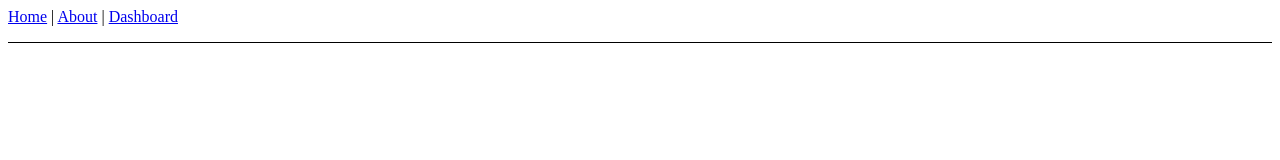
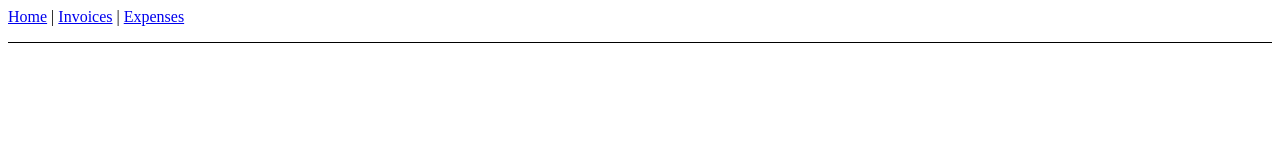
Before and after one commit to Ofice0313/tutorial-react-router-dom, a React (Vite) app in the folder react-router/: page / in a window 1280 px wide. Shown: the top 160 px of the page. Built offline with nearby package versions, Linux system fonts and the light colour scheme.

Commit message:
Adding routes

```diff
--- a/react-router/src/App.tsx
+++ b/react-router/src/App.tsx
@@ -13,8 +13,8 @@
       }}>
 
         <Link to="/">Home</Link> |{" "}
-        <Link to="/about">About</Link> |{" "}
-        <Link to="/dashboard">Dashboard</Link>
+        <Link to="/invoices">Invoices</Link> |{" "}
+        <Link to="/expenses">Expenses</Link>
 
       </nav>
     </>
--- a/react-router/src/main.tsx
+++ b/react-router/src/main.tsx
@@ -1,12 +1,18 @@
 import { StrictMode } from 'react'
 import { createRoot } from 'react-dom/client'
 import App from './App.tsx'
-import { BrowserRouter } from 'react-router-dom'
+import { BrowserRouter, Route, Routes } from 'react-router-dom'
+import Invoices from './routes/Invoices/index.tsx'
+import Expenses from './routes/Expenses/index.tsx'
 
 createRoot(document.getElementById('root')!).render(
   <StrictMode>
     <BrowserRouter>
-      <App />
+      <Routes>
+        <Route path="/" element={<App />} />
+        <Route path='expenses' element={<Expenses />} />
+        <Route path='invoices' element={<Invoices />} />
+      </Routes>
     </BrowserRouter>
   </StrictMode>,
 )
--- /dev/null
+++ b/react-router/src/routes/Expenses/index.tsx
@@ -0,0 +1,7 @@
+export default function Expenses() {
+  return (
+    <main style={{ padding: "1rem 0" }}>
+        <h2>Expenses</h2>
+    </main>
+  )
+}
--- /dev/null
+++ b/react-router/src/routes/Invoices/index.tsx
@@ -0,0 +1,7 @@
+export default function Invoices() {
+  return (
+    <main style={{ padding: "1rem 0" }}>
+        <h2>Invoices</h2>
+    </main>
+  )
+}
```
